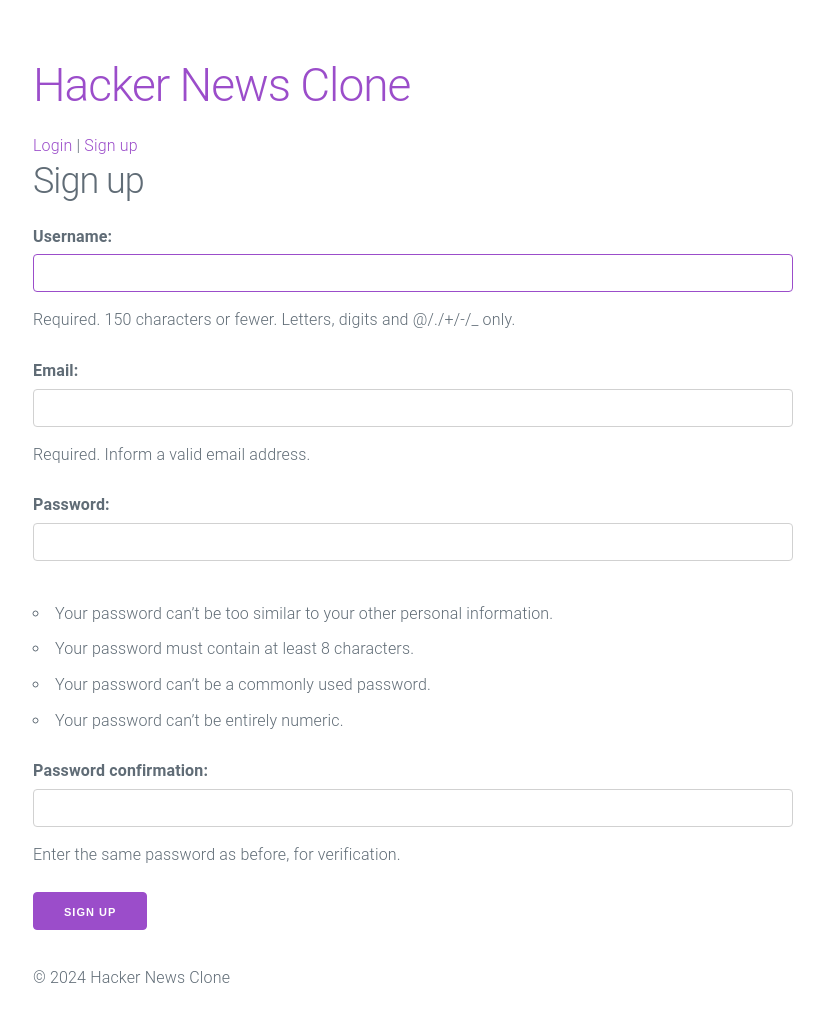
After one commit to rarry-art/supple2, a Django app: page /signup/ in a window 1280 px wide. The commit adds this page. Shown: the whole page, without its empty margins (227-1051 px from the left). Run offline with Django 5.2, Linux system fonts and the light colour scheme.

Commit message:
Implement user registration and login functionality

```diff
--- /dev/null
+++ b/news/forms.py
@@ -0,0 +1,10 @@
+from django import forms
+from django.contrib.auth.forms import UserCreationForm
+from django.contrib.auth.models import User
+
+class SignUpForm(UserCreationForm):
+    email = forms.EmailField(max_length=254, help_text='Required. Inform a valid email address.')
+
+    class Meta:
+        model = User
+        fields = ('username', 'email', 'password1', 'password2', )
--- a/news/templates/news/base.html
+++ b/news/templates/news/base.html
@@ -16,6 +16,15 @@
     <div class="container">
         <header>
             <h1><a href="{% url 'story_list' %}">Hacker News Clone</a></h1>
+            <nav>
+                {% if user.is_authenticated %}
+                    <a href="{% url 'submit_story' %}">Submit</a> |
+                    <a href="{% url 'logout' %}">Logout</a>
+                {% else %}
+                    <a href="{% url 'login' %}">Login</a> |
+                    <a href="{% url 'signup' %}">Sign up</a>
+                {% endif %}
+            </nav>
         </header>
         <main>
             {% block content %}
--- /dev/null
+++ b/news/templates/news/signup.html
@@ -0,0 +1,10 @@
+{% extends 'news/base.html' %}
+
+{% block content %}
+  <h2>Sign up</h2>
+  <form method="post">
+    {% csrf_token %}
+    {{ form.as_p }}
+    <button type="submit">Sign up</button>
+  </form>
+{% endblock %}
--- a/news/urls.py
+++ b/news/urls.py
@@ -1,7 +1,12 @@
 from django.urls import path
+from django.contrib.auth.views import LogoutView
 from . import views
 
 urlpatterns = [
     path('', views.story_list, name='story_list'),
     path('story/<int:story_id>/', views.story_detail, name='story_detail'),
+    path('signup/', views.signup, name='signup'),
+    path('login/', views.user_login, name='login'),
+    path('logout/', LogoutView.as_view(next_page='story_list'), name='logout'),
+    path('submit/', views.submit_story, name='submit_story'),
 ]
--- a/news/views.py
+++ b/news/views.py
@@ -1,5 +1,9 @@
-from django.shortcuts import render, get_object_or_404
+from django.shortcuts import render, get_object_or_404, redirect
+from django.contrib.auth import login, authenticate
+from django.contrib.auth.forms import AuthenticationForm
 from .models import Story, Comment
+from .forms import SignUpForm
+from django.contrib.auth.decorators import login_required
 
 def story_list(request):
     stories = Story.objects.order_by('-points')
@@ -8,3 +12,33 @@ def story_list(request):
 def story_detail(request, story_id):
     story = get_object_or_404(Story, pk=story_id)
     return render(request, 'news/story_detail.html', {'story': story})
+
+def signup(request):
+    if request.method == 'POST':
+        form = SignUpForm(request.POST)
+        if form.is_valid():
+            user = form.save()
+            login(request, user)
+            return redirect('story_list')
+    else:
+        form = SignUpForm()
+    return render(request, 'news/signup.html', {'form': form})
+
+def user_login(request):
+    if request.method == 'POST':
+        form = AuthenticationForm(request, data=request.POST)
+        if form.is_valid():
+            username = form.cleaned_data.get('username')
+            password = form.cleaned_data.get('password')
+            user = authenticate(username=username, password=password)
+            if user is not None:
+                login(request, user)
+                return redirect('story_list')
+    else:
+        form = AuthenticationForm()
+    return render(request, 'news/login.html', {'form': form})
+
+@login_required
+def submit_story(request):
+    # 스토리 제출 로직 (아직 구현되지 않음)
+    pass
```
Also changed, not shown: news/templates/news/login.html (added, +10 -0 lines).
